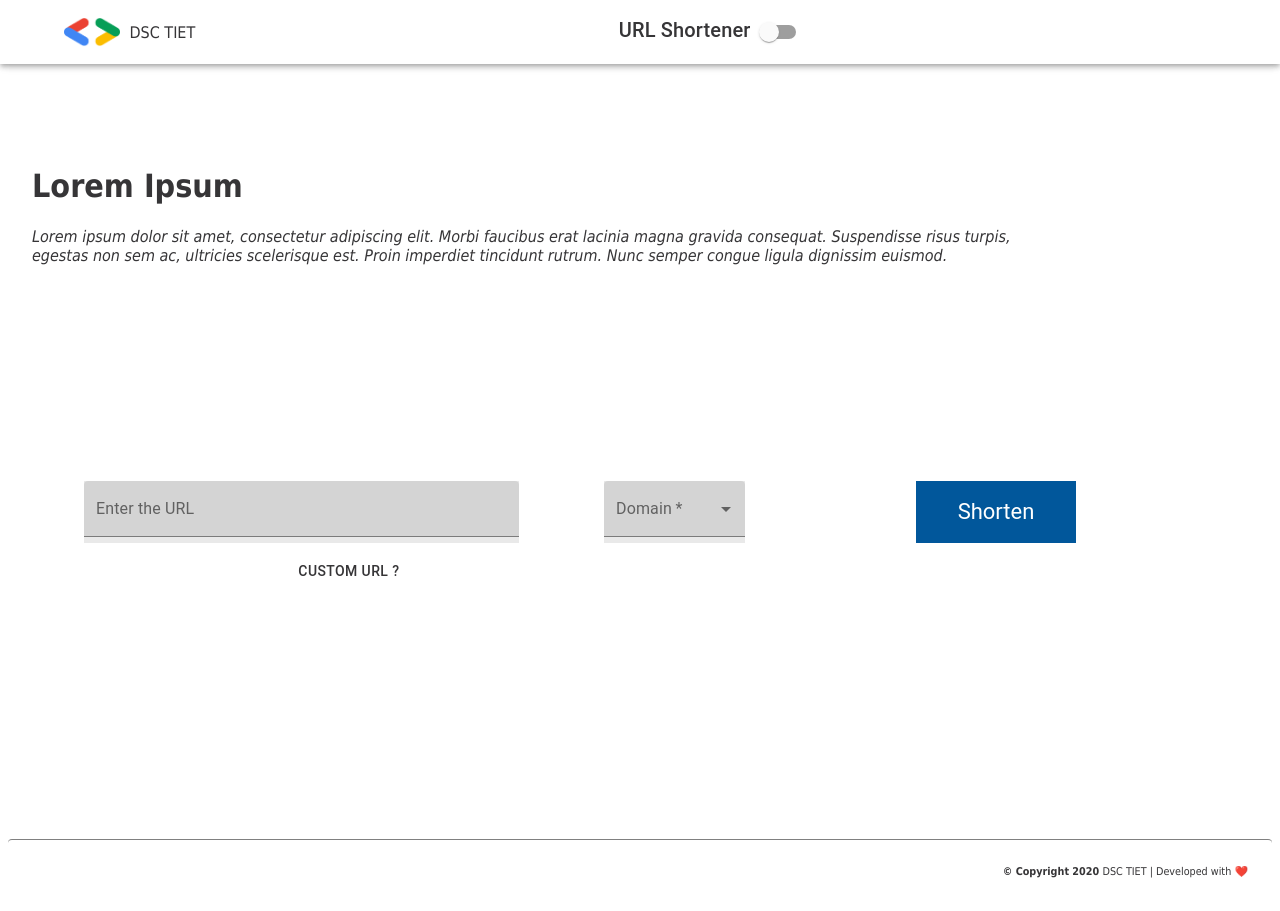
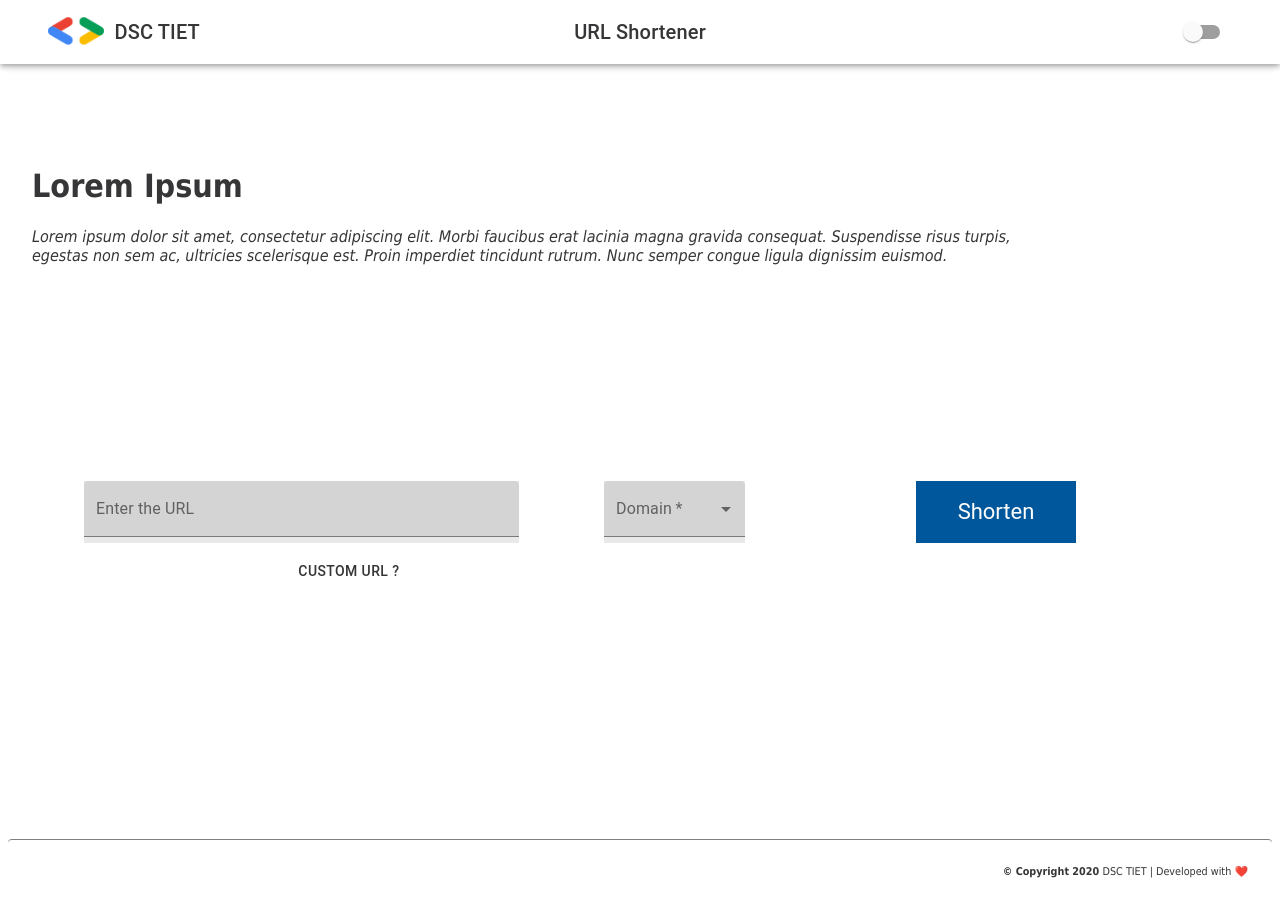
Before and after one commit to developer-student-club-thapar/urlShortner, a React (Create React App) app: page / in a window 1280 px wide. Built offline with nearby package versions, Linux system fonts and the light colour scheme; the HTML template or start-up script is replaced by a standard one.

Commit message:
ui(navbar): fix indent
#103

```diff
--- a/src/components/navBar.js
+++ b/src/components/navBar.js
@@ -1,6 +1,8 @@
 import React, { useState } from 'react';
 import { makeStyles } from '@material-ui/core/styles';
 import AppBar from '@material-ui/core/AppBar';
+import Box from '@material-ui/core/Box';
+import Hidden from '@material-ui/core/Hidden';
 import Toolbar from '@material-ui/core/Toolbar';
 import Typography from '@material-ui/core/Typography';
 import { Switch } from '@material-ui/core';
@@ -14,15 +16,26 @@ const useStyles = makeStyles(theme => ({
     color: 'inherit',
   },
   title: {
+    flex: 1,
     flexGrow: 1,
-    marginRight: theme.spacing(5),
+    display: 'flex'
+  },
+  titleCenter: {
+    display: 'flex',
+    flex: '1 1 0',
+    justifyContent: 'center',
+    whiteSpace: 'nowrap'
   },
   logo: {
-    marginLeft: theme.spacing(2),
     height: '30px',
     objectFit: 'contain',
     cursor: 'pointer',
   },
+  toggle: {
+    display: 'flex',
+    flex: 1,
+    justifyContent: 'flex-end'
+  }
 }));
 const logo = require('../assets/images/dsc_logo.png');
 export default function NavBar() {
@@ -46,6 +59,7 @@ export default function NavBar() {
         >
           <Container fixed>
             <Toolbar>
+              <Box className={classes.title}>
                 <img
                   src={logo}
                   className={classes.logo}
@@ -55,10 +69,10 @@ export default function NavBar() {
                     window.open('https://dsctiet.tech/');
                   }}
                 />
+                <Hidden smDown>
                   <Typography
-                variant="h7"
+                    variant="h6"
                     id="dsc"
-                className={classes.title}
                     onClick={() => {
                       window.open('https://dsctiet.tech/');
                     }}
@@ -66,10 +80,16 @@ export default function NavBar() {
                     {' '}
                     &nbsp; DSC TIET
                   </Typography>
-              <Typography variant="h6" id="url" className={classes.title}>
+                </Hidden>
+              </Box>
+              <Box className={classes.titleCenter}>
+                <Typography variant="h6" id="url">
                   URL Shortener
+                </Typography>
+              </Box>
+              <Box className={classes.toggle}>
                 <Switch onClick={themeToggler} color="secondary" />
-              </Typography>
+              </Box>
             </Toolbar>
           </Container>
         </AppBar>
```
Lines whose indentation alone changed are shown as unchanged.
